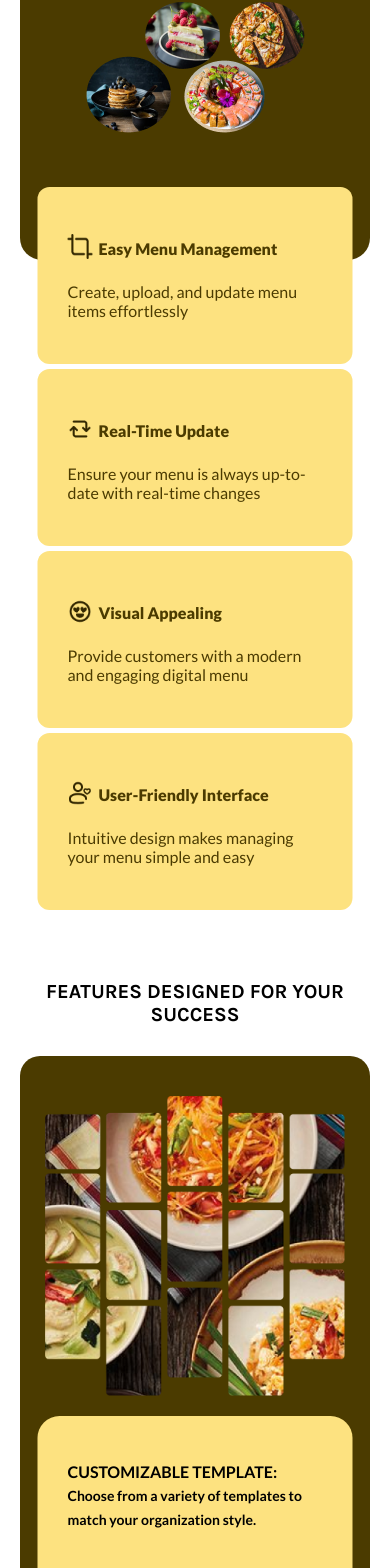
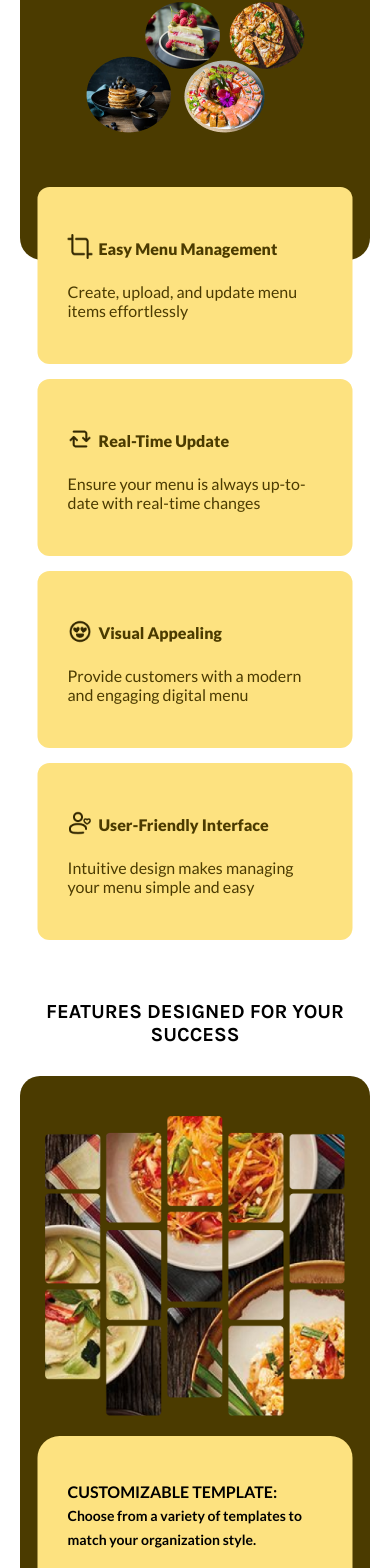
Before and after one commit to MuhammadAbdul-001/Digidish, a React (Create React App) app: page / in a window 390 px wide. Shown: the part 928-2496 px from the top of the page. Built offline with nearby package versions, Linux system fonts and the light colour scheme.

Commit message:
new commit

```diff
--- a/src/App.css
+++ b/src/App.css
@@ -736,7 +736,7 @@ header ul a:hover {
   }
   .digidish-cards {
     grid-template-columns: 1fr;
-    /* max-width: 100%;*/
+    gap: 15px;
     top: 275px;
     left: 50%;
     max-width: 90%;
@@ -768,7 +768,7 @@ header ul a:hover {
     font-size: 20px;
   }
   .our-features-container {
-    margin-top: 720px;
+    margin-top: 740px;
   }
   .our-features-container h1 {
     margin-bottom: 30px;
@@ -801,7 +801,7 @@ header ul a:hover {
     font-size: 16px;
   }
   .features-card:not(:last-child) {
-    border-bottom: 2px solid white;
+    border-bottom: 2px solid #e8e8e8;
   }
   .procedures-container {
     margin-top: 580px;
```
